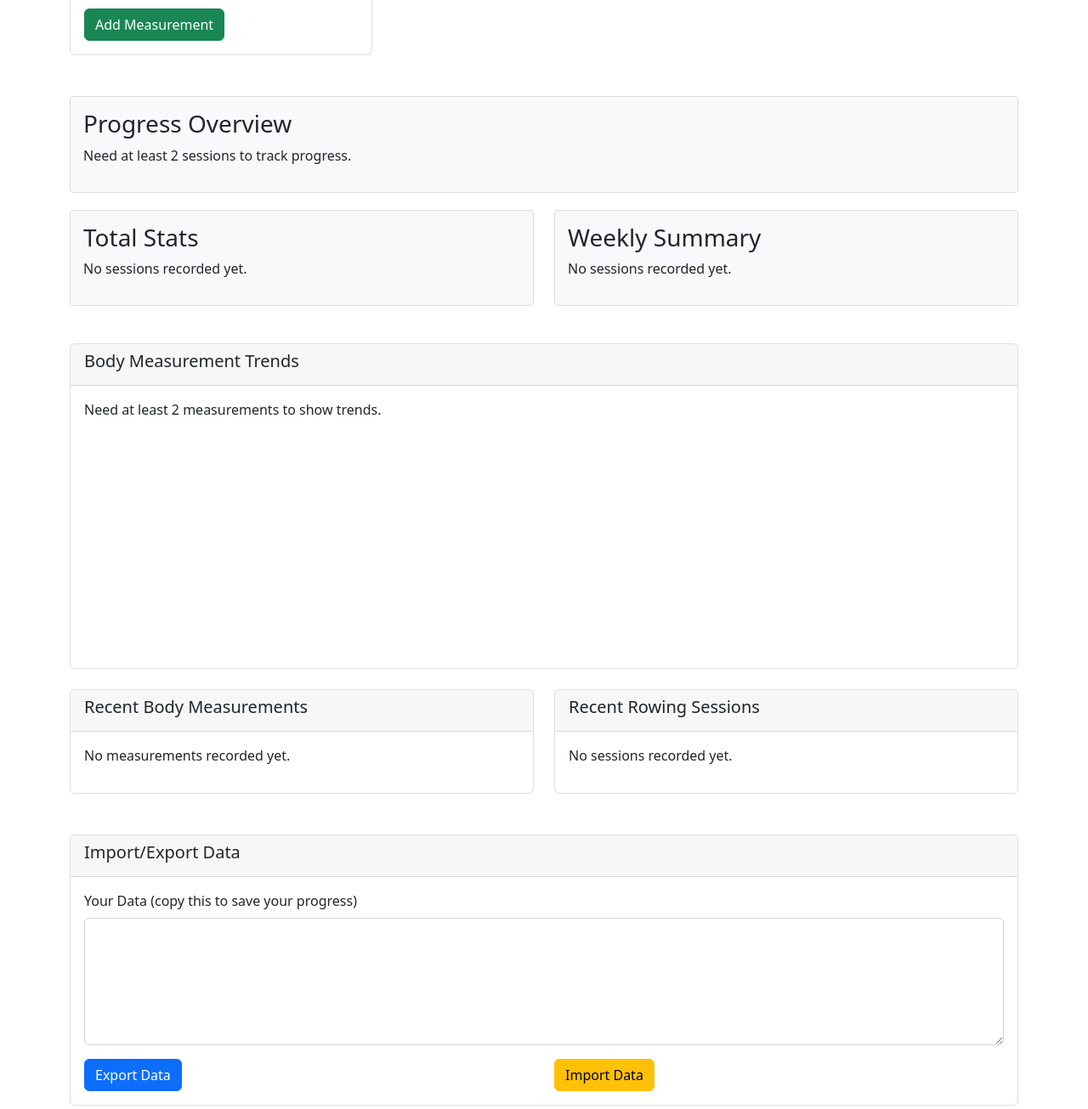
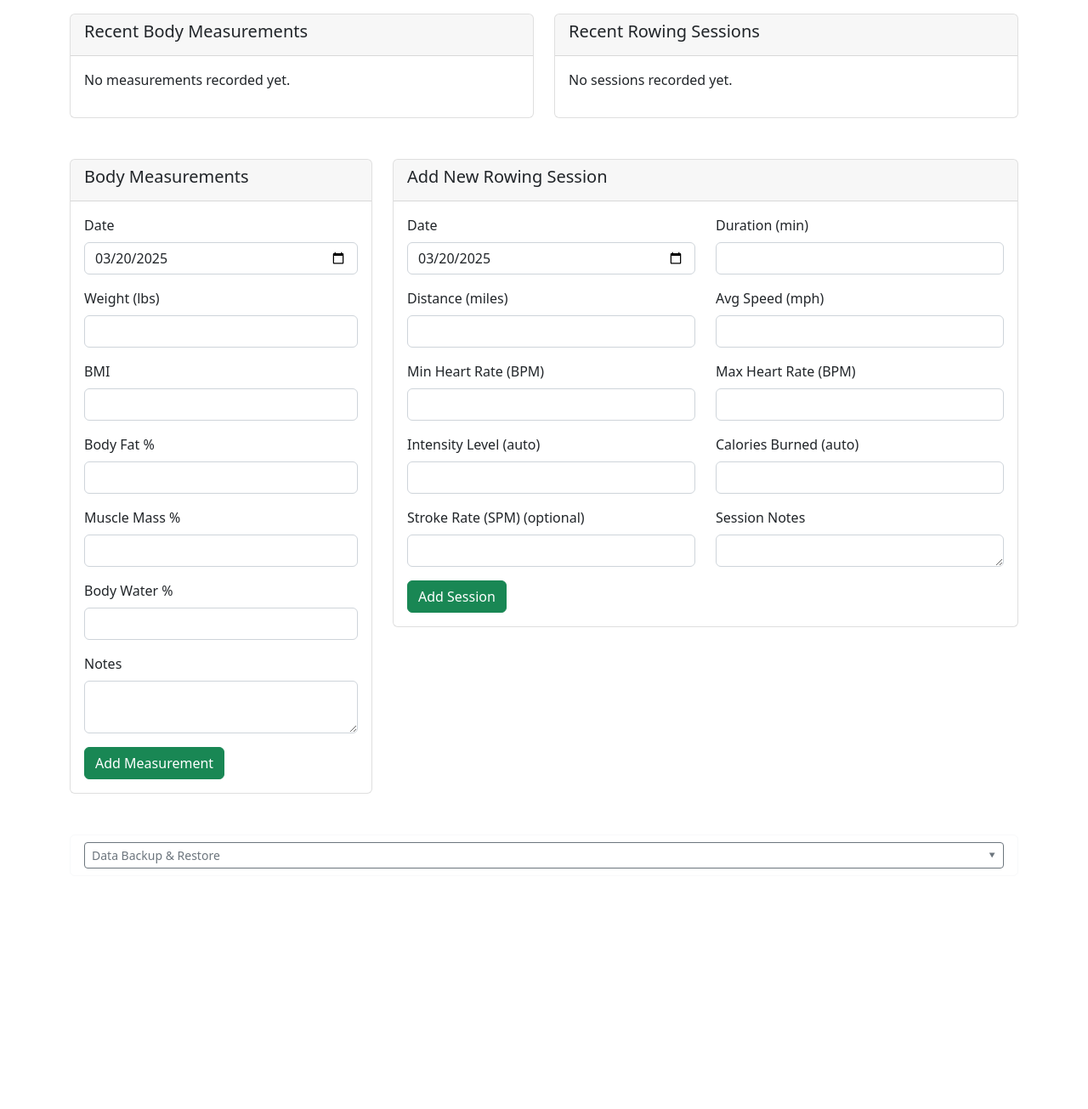
Before and after one commit to MK3Core/open-rowing-tracker, a plain HTML site: page index.html in a window 1280 px wide. Shown: the part 900-2205 px from the top of the page at 85% size. After the commit the page ends 2019 px from the top, so only its background shows below. Drawn offline with nearby package versions, Linux system fonts and the light colour scheme.

Commit message:
FE Update v0.2.2
- Moved UI components, metrics at top
- Import/Export can collapse now

```diff
--- a/index.html
+++ b/index.html
@@ -23,7 +23,91 @@
             <p class="lead">Track your rowing workouts and monitor your progress over time.</p>
         </div>
 
+        <!-- METRICS SECTIONS MOVED TO TOP -->
+        <div class="row mt-4">
+            <div class="col-12">
+                <div class="stats-container">
+                    <h3>Progress Overview</h3>
+                    <div id="progressStats">
+                        <p>Add at least two sessions to see your progress.</p>
+                    </div>
+                </div>
+            </div>
+        </div>
+
         <div class="row">
+            <div class="col-md-6">
+                <div class="stats-container">
+                    <h3>Total Stats</h3>
+                    <div id="totalStats">
+                        <p>No sessions recorded yet.</p>
+                    </div>
+                </div>
+            </div>
+            <div class="col-md-6">
+                <div class="stats-container">
+                    <h3>Weekly Summary</h3>
+                    <div id="weeklyStats">
+                        <p>No sessions recorded yet.</p>
+                    </div>
+                </div>
+            </div>
+        </div>
+
+        <div class="row mt-4">
+            <div class="col-12">
+                <div class="card mb-4">
+                    <div class="card-header">
+                        <h5>Body Measurement Trends</h5>
+                    </div>
+                    <div class="card-body">
+                        <div class="row">
+                            <div class="col-md-6">
+                                <div id="bodyStatsTrends">
+                                    <p>Add at least two measurements to see trends.</p>
+                                </div>
+                            </div>
+                            <div class="col-md-6">
+                                <div id="bodyStatsChart" style="height: 300px;">
+                                    <!-- Chart will be inserted here -->
+                                </div>
+                            </div>
+                        </div>
+                    </div>
+                </div>
+            </div>
+        </div>
+
+        <div class="row">
+            <div class="col-md-6">
+                <div class="card mb-4">
+                    <div class="card-header">
+                        <h5>Recent Body Measurements</h5>
+                    </div>
+                    <div class="card-body">
+                        <div id="bodyStatsList">
+                            <p>No measurements recorded yet.</p>
+                        </div>
+                    </div>
+                </div>
+            </div>
+
+            <div class="col-md-6">
+                <div class="card mb-4">
+                    <div class="card-header">
+                        <h5>Recent Rowing Sessions</h5>
+                    </div>
+                    <div class="card-body">
+                        <div id="sessionsList">
+                            <p>No sessions recorded yet.</p>
+                        </div>
+                    </div>
+                </div>
+            </div>
+        </div>
+
+        <!-- FORMS MOVED BELOW METRICS -->
+        <div class="row mt-4">
             <div class="col-md-4">
                 <div class="card mb-4">
                     <div class="card-header">
@@ -149,105 +233,34 @@
             </div>
         </div>
 
-        <div class="row mt-4">
+        <!-- IMPORT/EXPORT SECTION (COLLAPSIBLE) -->
+        <div class="row mt-4 mb-5">
             <div class="col-12">
-                <div class="stats-container">
-                    <h3>Progress Overview</h3>
-                    <div id="progressStats">
-                        <p>Add at least two sessions to see your progress.</p>
+                <div class="card border-light" style="box-shadow: none;">
+                    <div class="card-header bg-transparent border-bottom-0">
+                        <button class="btn btn-sm btn-outline-secondary d-flex align-items-center w-100 justify-content-between"
+                                type="button"
+                                data-bs-toggle="collapse"
+                                data-bs-target="#importExportCollapse"
+                                aria-expanded="false"
+                                aria-controls="importExportCollapse">
+                            <span>Data Backup & Restore</span>
+                            <span class="small">⯆</span>
+                        </button>
                     </div>
-                </div>
-            </div>
-        </div>
-
-        <div class="row">
-            <div class="col-md-6">
-                <div class="stats-container">
-                    <h3>Total Stats</h3>
-                    <div id="totalStats">
-                        <p>No sessions recorded yet.</p>
-                    </div>
-                </div>
-            </div>
-            <div class="col-md-6">
-                <div class="stats-container">
-                    <h3>Weekly Summary</h3>
-                    <div id="weeklyStats">
-                        <p>No sessions recorded yet.</p>
-                    </div>
-                </div>
-            </div>
-        </div>
-
-        <div class="row mt-4">
-            <div class="col-12">
-                <div class="card mb-4">
-                    <div class="card-header">
-                        <h5>Body Measurement Trends</h5>
-                    </div>
-                    <div class="card-body">
-                        <div class="row">
-                            <div class="col-md-6">
-                                <div id="bodyStatsTrends">
-                                    <p>Add at least two measurements to see trends.</p>
+                    <div class="collapse" id="importExportCollapse">
+                        <div class="card-body pt-0">
+                            <div class="small text-muted mb-2">Export your data to save a backup or import previously exported data</div>
+                            <div class="row g-2">
+                                <div class="col-auto">
+                                    <button id="exportBtn" class="btn btn-sm btn-outline-primary">Export</button>
+                                </div>
+                                <div class="col-auto">
+                                    <button id="importBtn" class="btn btn-sm btn-outline-warning">Import</button>
                                 </div>
                             </div>
-                            <div class="col-md-6">
-                                <div id="bodyStatsChart" style="height: 300px;">
-                                    <!-- Chart will be inserted here -->
-                                </div>
-                            </div>
-                        </div>
-                    </div>
-                </div>
-            </div>
-        </div>
-
-        <div class="row">
-            <div class="col-md-6">
-                <div class="card mb-4">
-                    <div class="card-header">
-                        <h5>Recent Body Measurements</h5>
-                    </div>
-                    <div class="card-body">
-                        <div id="bodyStatsList">
-                            <p>No measurements recorded yet.</p>
-                        </div>
-                    </div>
-                </div>
-            </div>
-
-            <div class="col-md-6">
-                <div class="card mb-4">
-                    <div class="card-header">
-                        <h5>Recent Rowing Sessions</h5>
-                    </div>
-                    <div class="card-body">
-                        <div id="sessionsList">
-                            <p>No sessions recorded yet.</p>
-                        </div>
-                    </div>
-                </div>
-            </div>
-        </div>
-
-        <div class="row mt-4 mb-5">
-            <div class="col-12">
-                <div class="card">
-                    <div class="card-header">
-                        <h5>Import/Export Data</h5>
-                    </div>
-                    <div class="card-body">
-                        <div class="mb-3">
-                            <label for="exportBox" class="form-label">Your Data (copy this to save your progress)</label>
-                            <textarea id="exportBox" class="form-control"></textarea>
-                        </div>
-                        <div class="row">
-                            <div class="col-6">
-                                <button id="exportBtn" class="btn btn-primary">Export Data</button>
-                            </div>
-                            <div class="col-6">
-                                <button id="importBtn" class="btn btn-warning">Import Data</button>
+                            <div class="collapse mt-2" id="exportBoxContainer">
+                                <textarea id="exportBox" class="form-control form-control-sm" rows="3" placeholder="Your data will appear here when you click Export"></textarea>
                             </div>
                         </div>
                     </div>
@@ -262,5 +275,20 @@
     <script src="toast.js"></script>
     <script src="tracker.js"></script>
     <script src="app.js"></script>
+
+    <!-- Additional script for export/import UI improvements -->
+    <script>
+        document.addEventListener('DOMContentLoaded', function() {
+            // Show textarea when export button is clicked
+            document.getElementById('exportBtn').addEventListener('click', function() {
+                document.getElementById('exportBoxContainer').classList.add('show');
+            });
+
+            // Show textarea when import button is clicked
+            document.getElementById('importBtn').addEventListener('click', function() {
+                document.getElementById('exportBoxContainer').classList.add('show');
+            });
+        });
+    </script>
 </body>
 </html>
```
